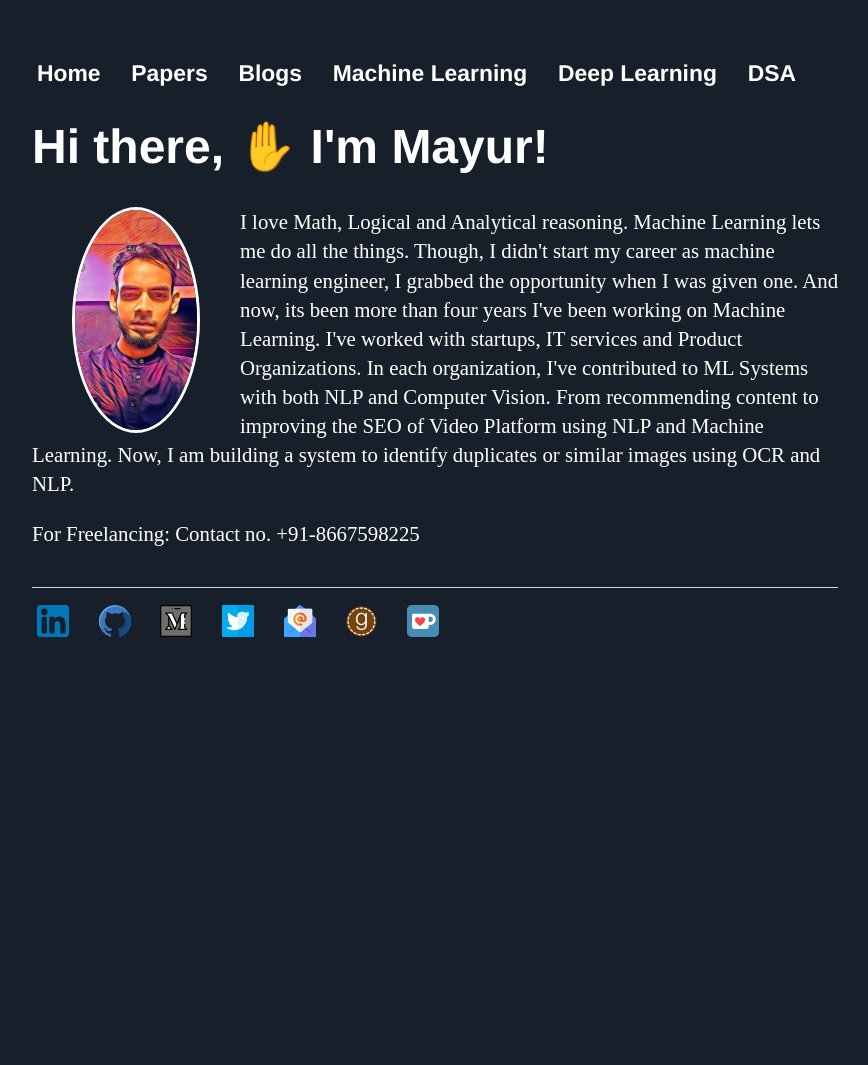
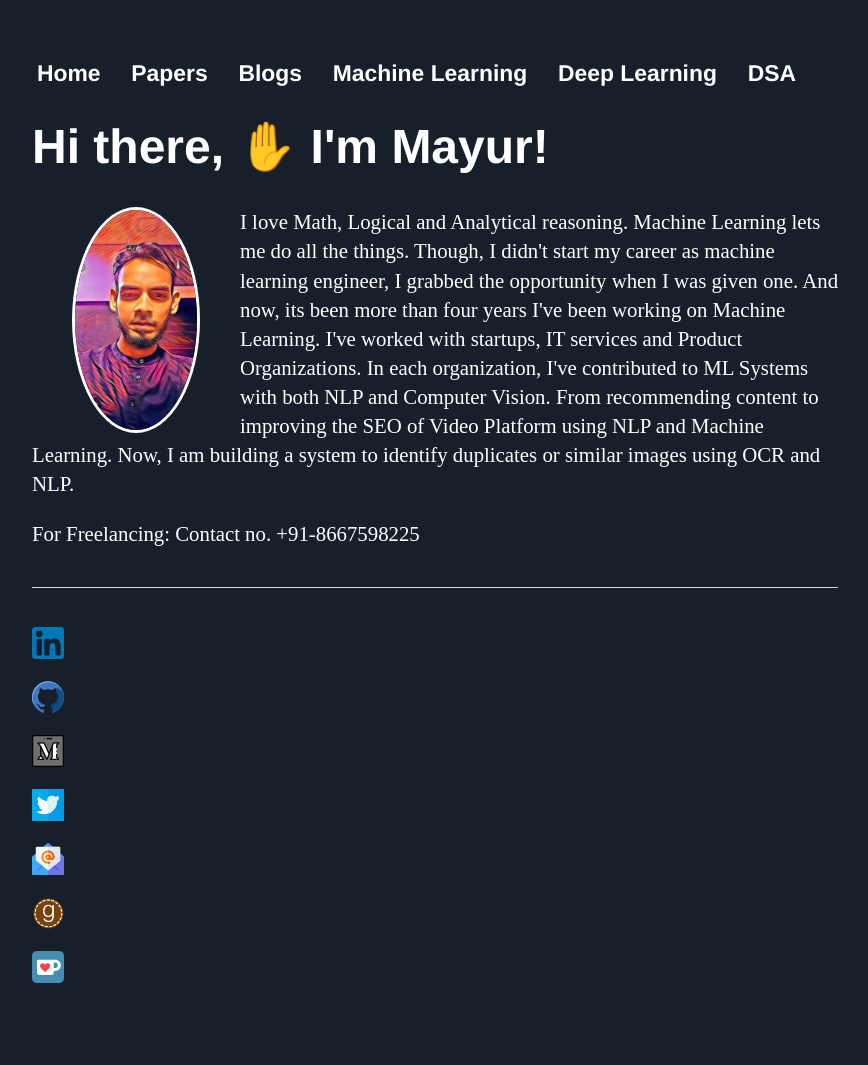
Before and after one commit to Mayurji/mayurji.github.io, a Jekyll site: the page built from index.html, in a window 1280 px wide. Shown: the whole page, without its empty margins (160-1028 px from the left). Built offline with Jekyll 4.4.1, drawn with Linux system fonts in a browser that asks for light colours; before the commit the page ends 900 px from its top, so only the background shows below that.

Commit message:
Update main.css

```diff
--- a/css/main.css
+++ b/css/main.css
@@ -109,6 +109,11 @@
     font-size: 1.0em;
 }
 
+img {
+max-width: 100%;
+display: block;
+}
+
 /*.post-body img { width:400px; height:auto; }*/
 
 .image-cropper {
```
